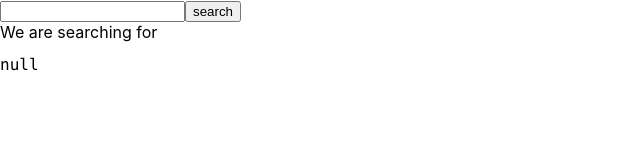
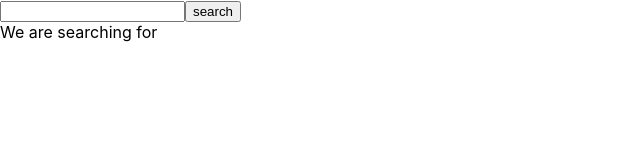
Before and after one commit to ymainier/fetching-stuff, a React (Create React App) app: page / in a window 1280 px wide. Shown: the top 160 px of the page, without its empty margins (0-640 px from the left). Built offline with nearby package versions, Linux system fonts and the light colour scheme.

Commit message:
Adding loading and error management

```diff
--- a/src/App.js
+++ b/src/App.js
@@ -6,29 +6,39 @@ const API = "https://pokeapi.co/api/v2";
 function usePokeApi() {
   const [data, setData] = useState(null);
   const [isLoading, setIsLoading] = useState(false);
+  const [isError, setIsError] = useState(false);
   const [url, setUrl] = useState("");
   useEffect(() => {
+    setData(null);
+    setIsError(false);
     if (!url) return;
     const request = async () => {
-
+      setIsLoading(true);
+      try {
         const response = await fetch(url);
         const data = await response.json();
         setData(data);
+      } catch(e) {
+        setIsError(true);
       }
+      setIsLoading(false);
+    };
     request();
   }, [url]);
-  return [setUrl, data]
+  return [setUrl, data, isLoading, isError];
 }
 
 function App() {
   const [name, setName] = useState("");
-  const [setUrl, data] = usePokeApi();
+  const [setUrl, data, isLoading, isError] = usePokeApi();
 
   return (
-    <form onSubmit={e => {
+    <form
+      onSubmit={(e) => {
         e.preventDefault();
         setUrl(`${API}/pokemon/${name}`);
-    }}>
+      }}
+    >
       <input
         type="text"
         value={name}
@@ -36,7 +46,9 @@ function App() {
       />
       <input type="submit" value="search" />
       <div>We are searching for {name}</div>
-      <pre><code>{JSON.stringify(data, null, 2)}</code></pre>
+      {isError && <div>Something went wrong :(</div>}
+      {isLoading && <div>Loading...</div>}
+      {data && data.sprites && <img src={data.sprites["front_default"]} alt={data.name} />}
     </form>
   );
 }
```
Lines whose indentation alone changed are shown as unchanged.
